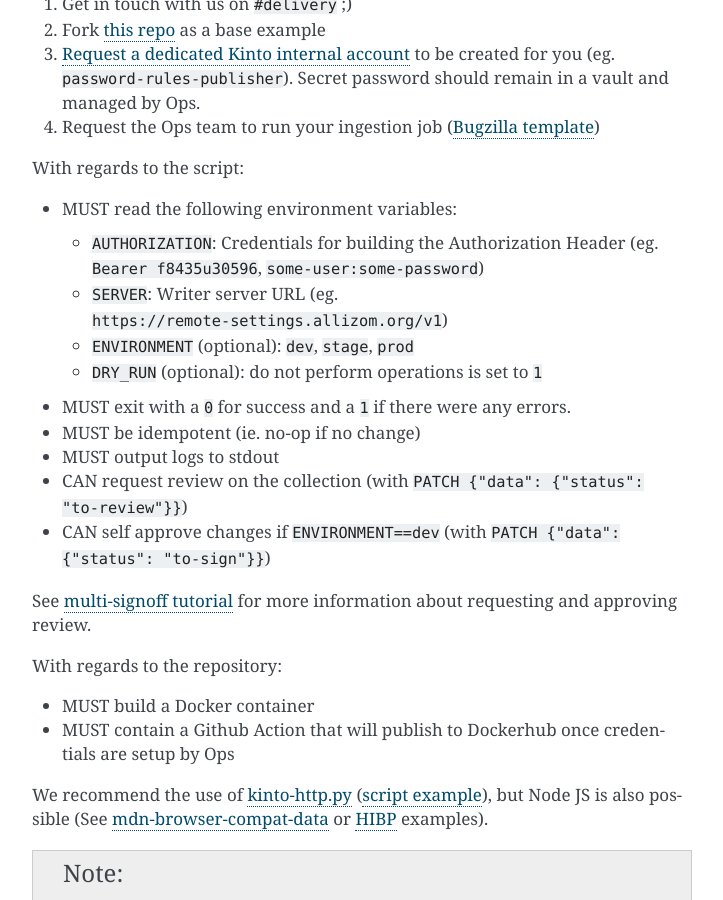
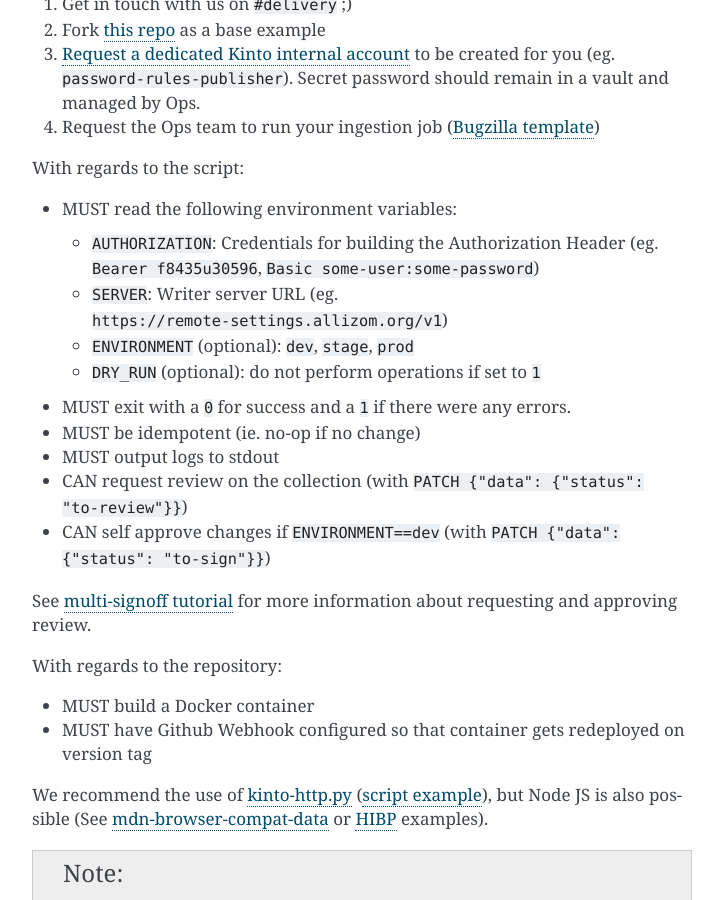
Before and after one commit to mozilla/remote-settings, a Sphinx documentation site: the page built from docs/support.rst, in a window 1280 px wide and 900 px high, scrolled down 3090 px. Shown: the whole window, without its empty margins (388-1111 px from the left). Built offline with Sphinx 7.4.7, drawn with Linux system fonts in a browser that asks for light colours.

Commit message:
Fix details in ingestion job documentation

```diff
--- a/docs/support.rst
+++ b/docs/support.rst
@@ -133,10 +133,10 @@
 
 - MUST read the following environment variables:
 
-  * ``AUTHORIZATION``: Credentials for building the Authorization Header (eg. ``Bearer f8435u30596``, ``some-user:some-password``)
+  * ``AUTHORIZATION``: Credentials for building the Authorization Header (eg. ``Bearer f8435u30596``, ``Basic some-user:some-password``)
   * ``SERVER``: Writer server URL (eg. ``https://remote-settings.allizom.org/v1``)
   * ``ENVIRONMENT`` (optional): ``dev``, ``stage``, ``prod``
-  * ``DRY_RUN`` (optional): do not perform operations is set to ``1``
+  * ``DRY_RUN`` (optional): do not perform operations if set to ``1``
 
 - MUST exit with a ``0`` for success and a ``1`` if there were any errors.
 - MUST be idempotent (ie. no-op if no change)
@@ -150,7 +150,7 @@
 With regards to the repository:
 
 - MUST build a Docker container
-- MUST contain a Github Action that will publish to Dockerhub once credentials are setup by Ops
+- MUST have Github Webhook configured so that container gets redeployed on version tag
 
 We recommend the use of `kinto-http.py <https://github.com/Kinto/kinto-http.py>`_ (`script example <https://gist.github.com/leplatrem/f3cf7ac5b0b9b0b27ff6456f47f719ca>`_), but Node JS is also possible (See `mdn-browser-compat-data <https://github.com/firefox-devtools/remote-settings-mdn-browser-compat-data/>`_ or `HIBP <https://github.com/mozilla/blurts-server/blob/c33a85b/scripts/updatebreaches.js>`_ examples).
 
```
